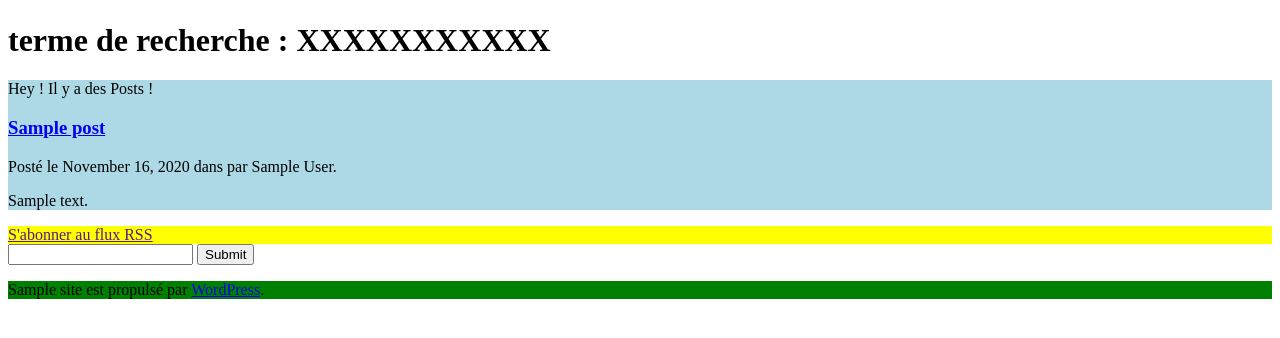
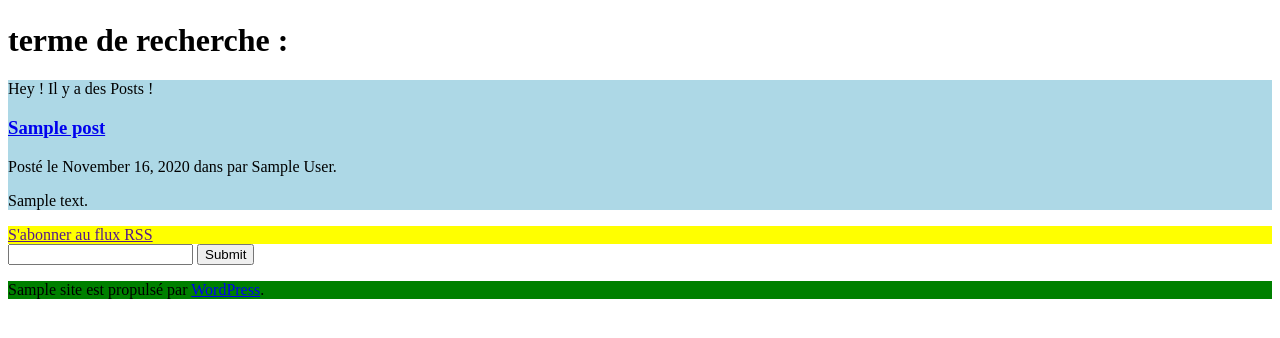
Before and after one commit to Kchevalley/monjolitheme16112020, a WordPress theme: template search.php in a window 1280 px wide. Shown: the part 58-396 px from the top of the page. Run offline with PHP 8.4 and a stand-in for WordPress, Linux system fonts and the light colour scheme; the site name, menu and one post (Sample post) are stand-ins, and other content is empty.

Commit message:
Finalisation de search.php avec le terme de recherche
C'est bien tu veux une croquette ?

```diff
--- a/search.php
+++ b/search.php
@@ -2,7 +2,7 @@
 get_header();
 ?>
 <div class="category">
-<h1>terme de recherche : XXXXXXXXXXX</h1>
+<h1>terme de recherche : <?php the_search_query(); ?></h1>
 <?php get_template_part('loop'); ?>
 </div>
 <?php
```
